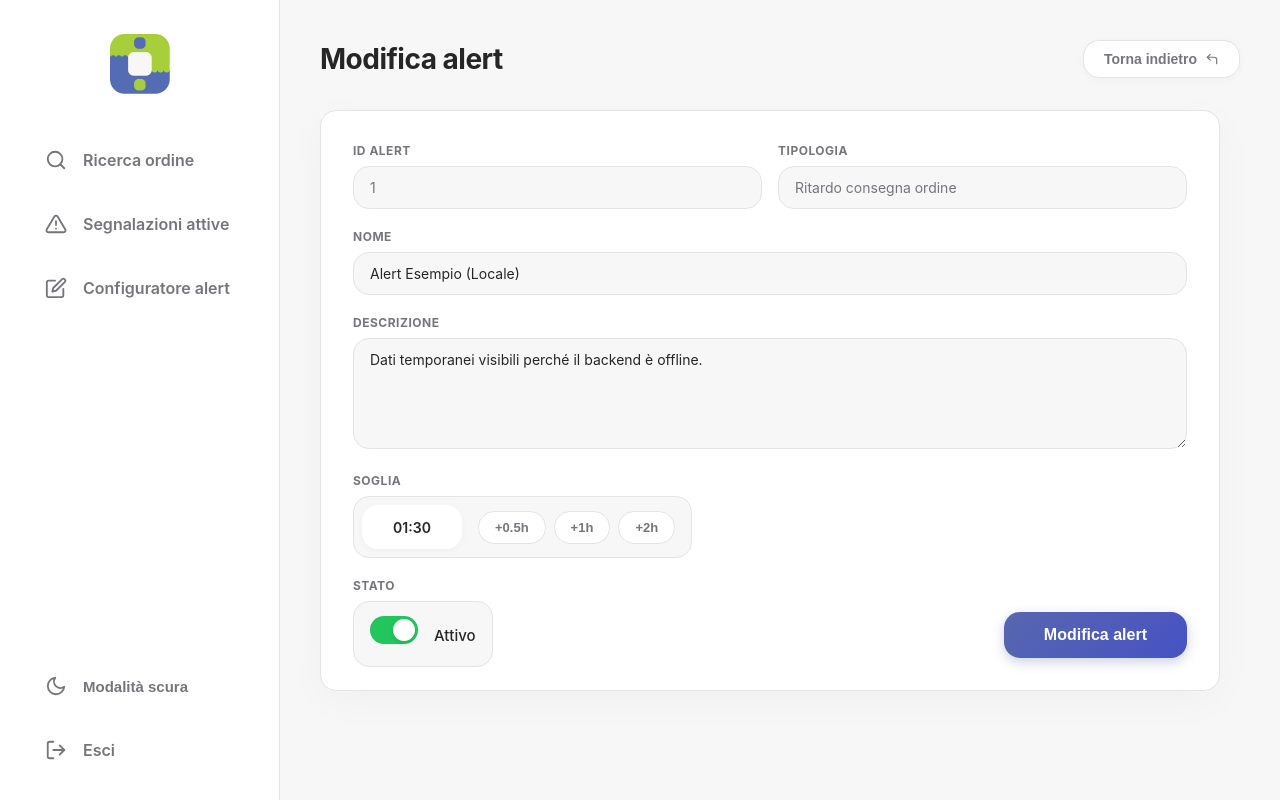
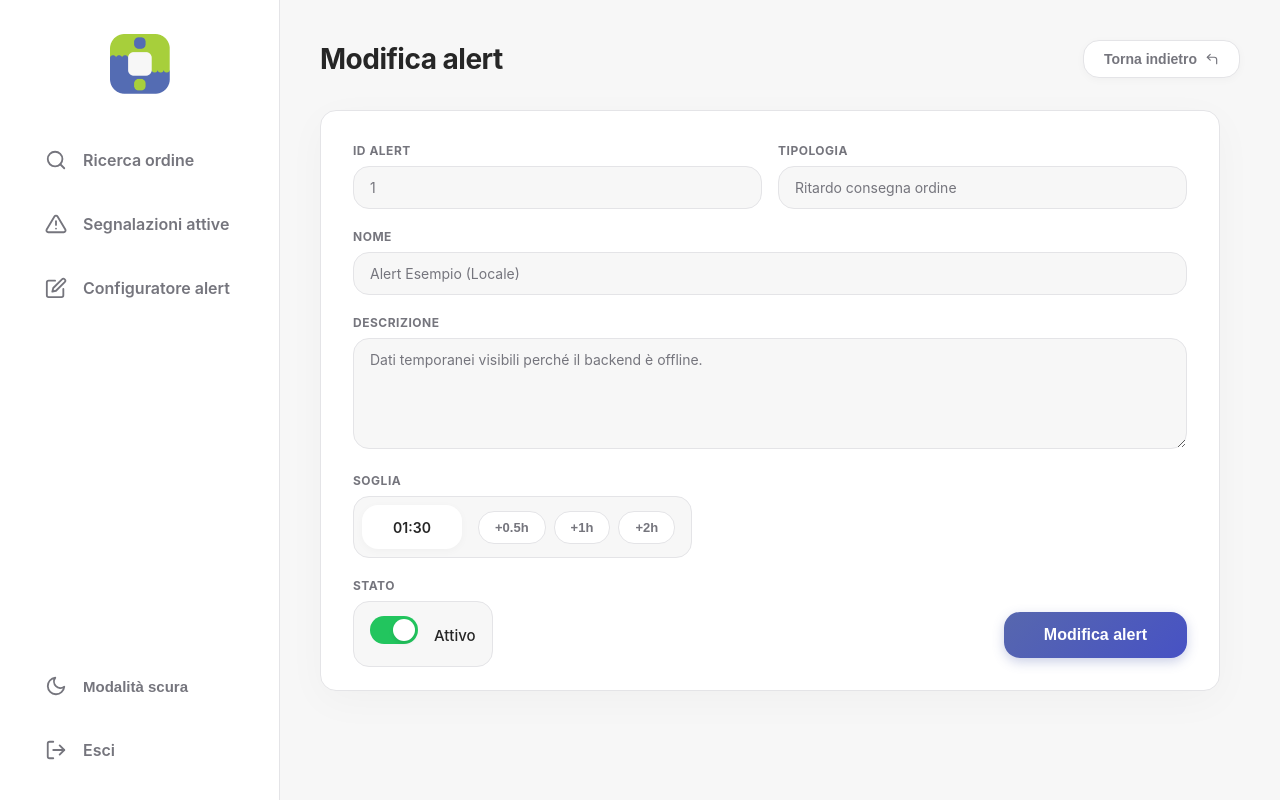
Before and after one commit to JFranciosi/packovery-frontend, an Angular app: page /alert-modification/1 in a window 1280 px wide. Built offline with nearby package versions, Linux system fonts and the light colour scheme; no server answers.

Commit message:
feat: Implement alert modification page with form, data loading, and threshold adjustment logic.

```diff
--- a/src/app/component/alert-modification/alert-modification.html
+++ b/src/app/component/alert-modification/alert-modification.html
@@ -65,13 +65,13 @@
             <!-- Nome -->
             <div class="form-group">
                 <label>Nome</label>
-                <input type="text" [(ngModel)]="alert.name">
+                <input type="text" [(ngModel)]="alert.name" readonly class="readonly-input">
             </div>
 
             <!-- Descrizione -->
             <div class="form-group">
                 <label>Descrizione</label>
-                <textarea [(ngModel)]="alert.description" rows="5"></textarea>
+                <textarea [(ngModel)]="alert.description" rows="5" readonly class="readonly-input"></textarea>
             </div>
 
             <!-- Soglia -->
--- a/src/app/component/alert-modification/alert-modification.ts
+++ b/src/app/component/alert-modification/alert-modification.ts
@@ -157,11 +157,6 @@ export class AlertModification implements OnInit {
     }
 
     modifyAlert() {
-        if (!this.alert.name) {
-            this.errorMessage = 'Il nome è obbligatorio';
-            return;
-        }
-
         const parts = this.alert.threshold.split(':');
         const minutes = (parseInt(parts[0]) || 0) * 60 + (parseInt(parts[1]) || 0);
 
```
